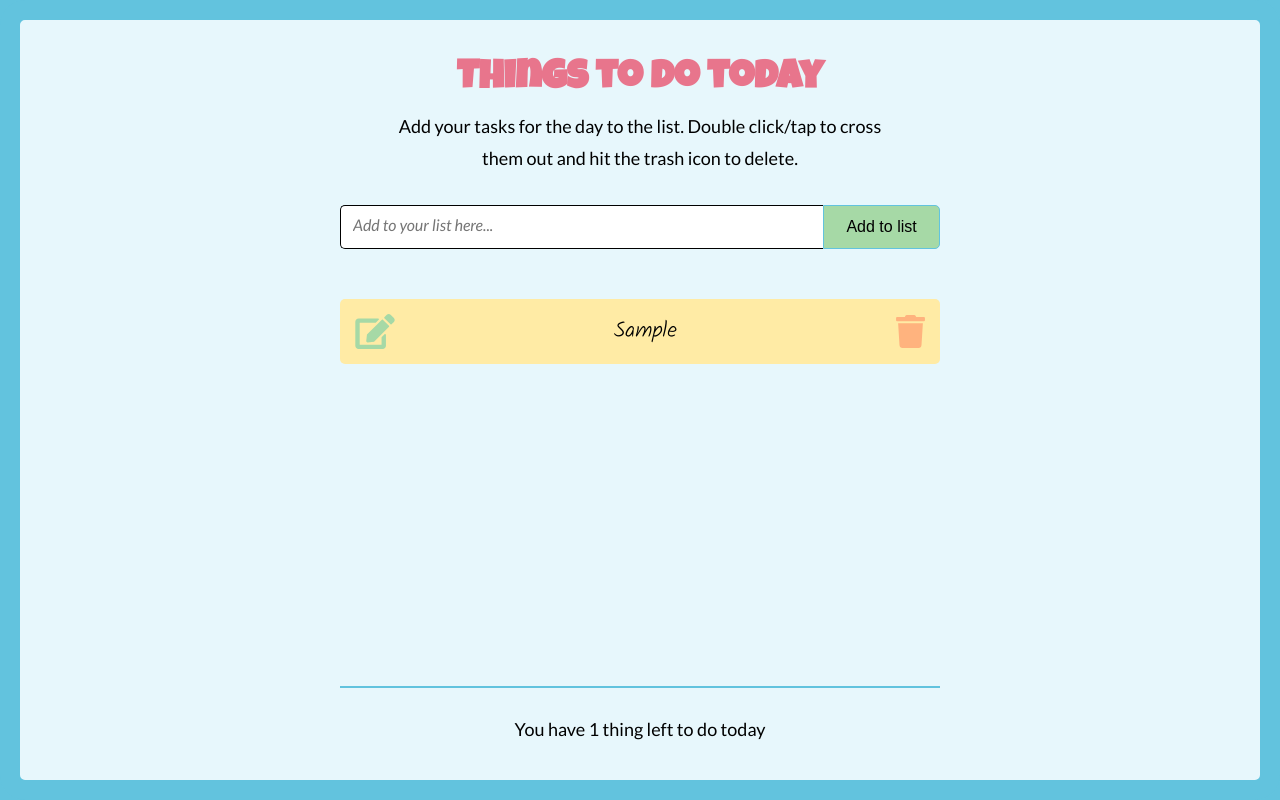
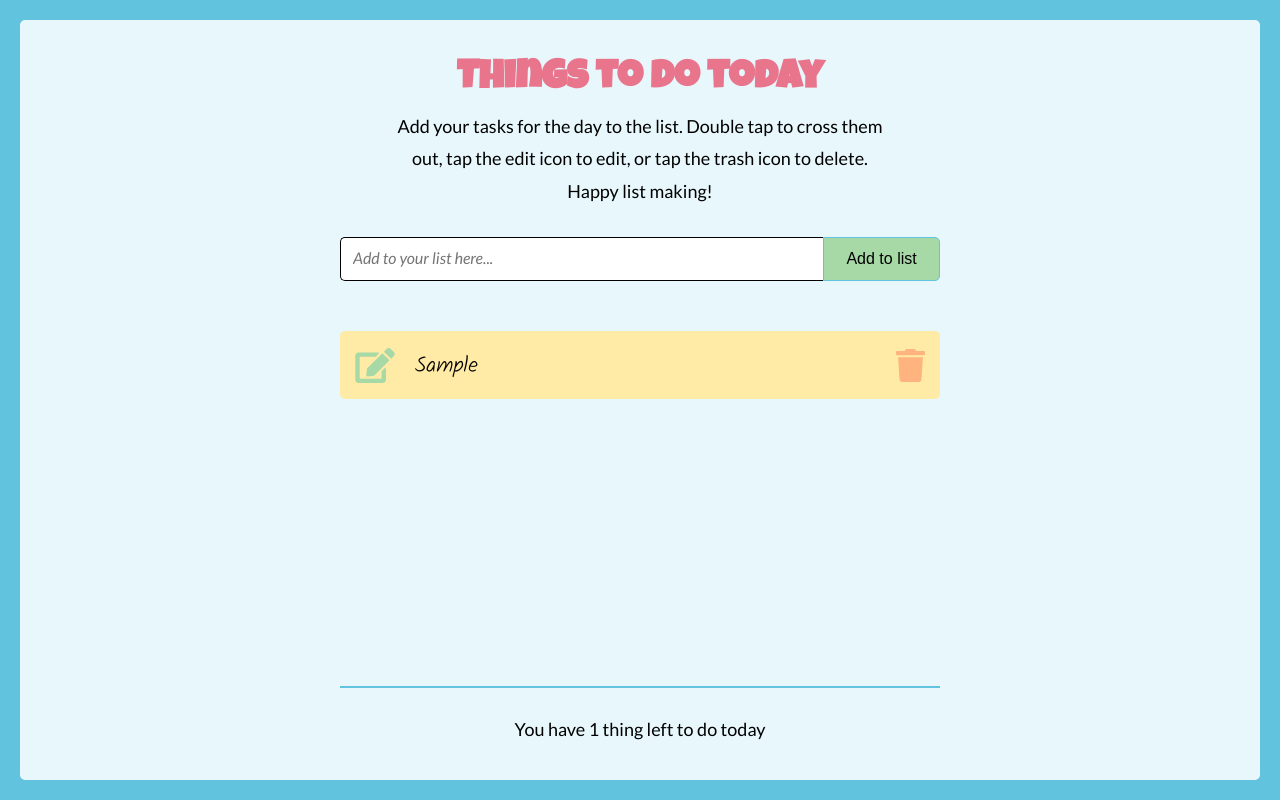
Before and after one commit to JuanBorracho/things-to-do-today, a React (Create React App) app: page / in a window 1280 px wide. Both pictures are taken after typing "Sample" into the empty fields and a click on the button "Add to list". Built offline with nearby package versions, Linux system fonts and the light colour scheme.

Commit message:
tweaked styles and text

```diff
--- a/src/CSS/Congrats.css
+++ b/src/CSS/Congrats.css
@@ -4,7 +4,7 @@
 
 .congrats__title {
   color: #fdd920;
-  text-shadow: 0.1rem 0.4rem 0.2rem rgba(0, 0, 0, 0.8);
+  -webkit-text-stroke: 0.1rem black;
   font-weight: 700;
   font-size: 3.6rem;
   margin-top: 2rem;
--- a/src/CSS/ListItem.css
+++ b/src/CSS/ListItem.css
@@ -10,9 +10,17 @@
   cursor: pointer;
 }
 
+.ListItem__left {
+  display: flex;
+  gap: 2rem;
+  align-items: center;
+}
+
 .ListItem__text {
   font-size: 2.2rem;
   font-weight: 300;
+  margin: 0.3rem 0.3rem 0 0;
+  text-align: left;
 }
 
 .ListItem__trash {
--- a/src/CSS/MediaQuery.css
+++ b/src/CSS/MediaQuery.css
@@ -20,4 +20,8 @@
   .congrats__title {
     font-size: 3.2rem;
   }
+
+  .ListItem__text {
+    font-size: 1.8rem;
+  }
 }
--- a/src/Components/AddListItem.js
+++ b/src/Components/AddListItem.js
@@ -24,7 +24,6 @@ const AddListItem = ({ list, setList, setInitialMessage, setShowCongrats }) => {
         className="AddListItem__input"
         type="text"
         name="add"
-        autoFocus
         required
         value={newItem}
         placeholder="Add to your list here..."
--- a/src/Components/Header.js
+++ b/src/Components/Header.js
@@ -3,8 +3,9 @@ const Header = () => {
     <header className="header">
       <h1 className="header__title">Things to do today</h1>
       <p className="header__text">
-        Add your tasks for the day to the list. Double click/tap to cross them
-        out and hit the trash icon to delete.
+        Add your tasks for the day to the list. Double tap to cross them out,
+        tap the edit icon to edit, or tap the trash icon to delete. Happy list
+        making!
       </p>
     </header>
   );
--- a/src/Components/ListItem.js
+++ b/src/Components/ListItem.js
@@ -3,6 +3,7 @@ import { FaTrash, FaEdit } from 'react-icons/fa';
 const ListItem = ({ item, removeFromList, toggleStrike, editItem }) => {
   return (
     <li className="ListItem" onDoubleClick={() => toggleStrike(item.id)}>
+      <div className="ListItem__left">
         <FaEdit
           className="ListItem__edit"
           role="button"
@@ -18,6 +19,7 @@ const ListItem = ({ item, removeFromList, toggleStrike, editItem }) => {
         >
           {item.text}
         </h2>
+      </div>
       <FaTrash
         className="ListItem__trash"
         role="button"
```
Also changed, not shown: 1 other file (tests, documents, lock files or other folders). Lines whose indentation alone changed are shown as unchanged.
